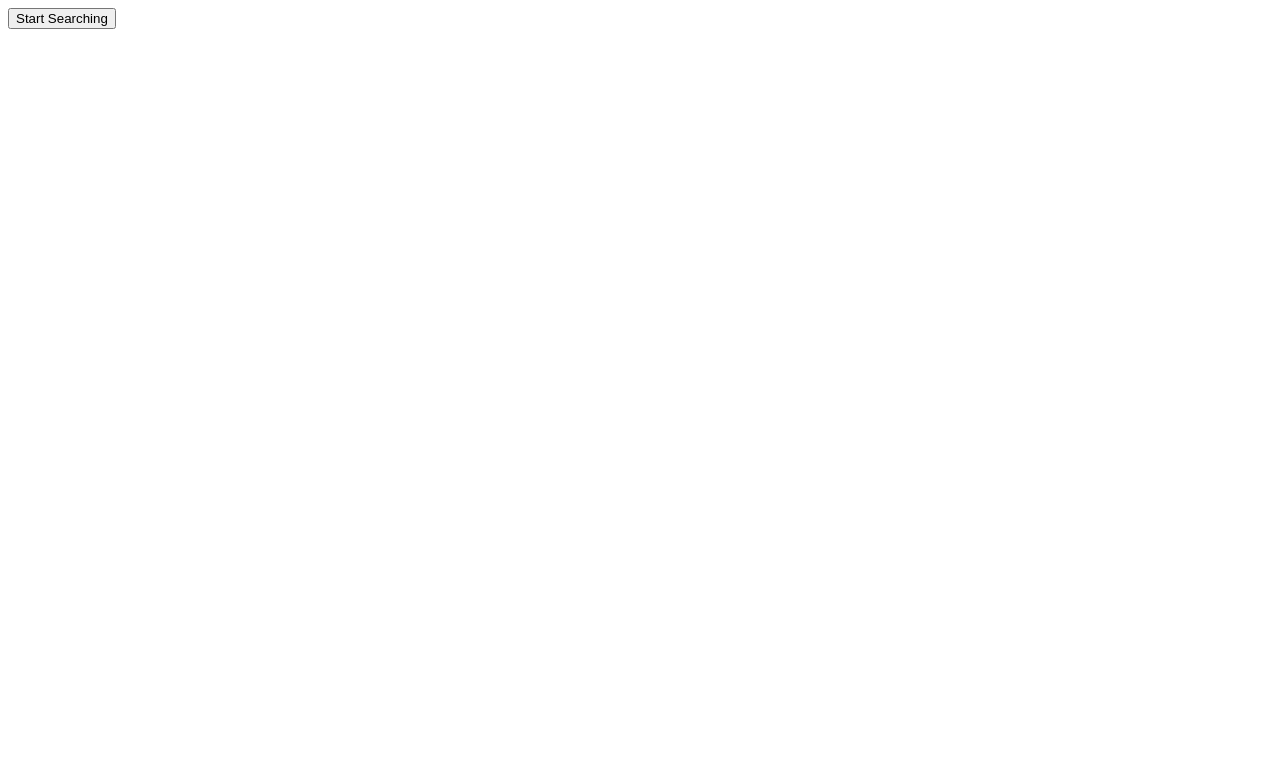
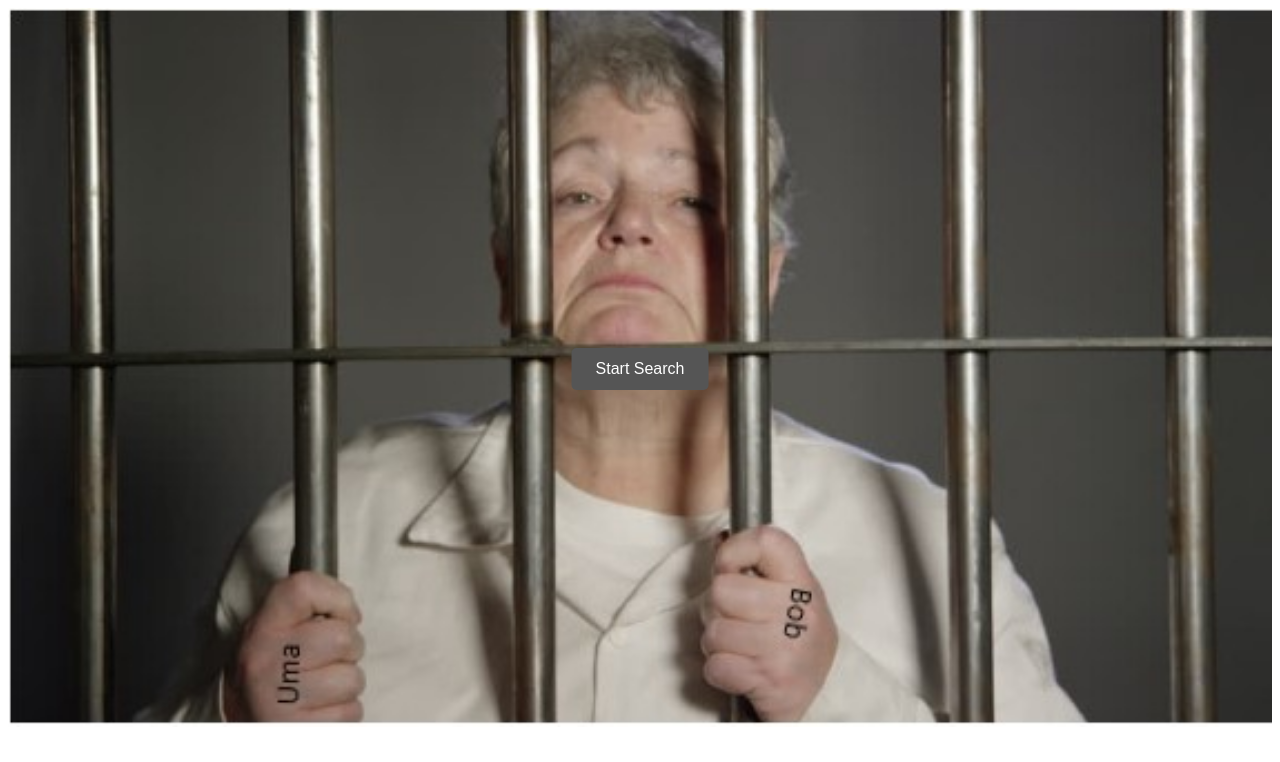
Before and after one commit to cwadeking/MostWanted_proj, a plain HTML site: page index.html in a window 1280 px wide. Drawn offline with Linux system fonts and the light colour scheme.

Commit message:
after checking errors in code, worked pair programming to implement some html and css external styling sheet. final push

```diff
--- a/index.html
+++ b/index.html
@@ -2,11 +2,16 @@
 <html lang="en">
   <head>
     <meta charset="utf-8">
+    <meta name="viewport" content="width=device-width, initial-scale=1">
     <title>devCodeCamp &middot; Most Wanted</title>
   </head>
   <body>
-    <button onclick="app(data)">Start Searching</button>
+    <link rel="stylesheet" href="styles.css">
     <script src="data.js"></script>
     <script src="app.js"></script>
+      <div class="container">
+        <img src="oldladyinjail.jpg" alt="oldladyinjail" style ="height:100%;width:100%" >
+        <button class="btn" onclick= "app(data)";>Start Search</button>
+      </div>
   </body>
 </html>
--- /dev/null
+++ b/styles.css
@@ -0,0 +1,26 @@
+.container {
+    position: relative;
+    width: 100%;
+    height: 100%;
+  }
+
+  .container img {
+    width: 100%;
+    height: auto;
+  }
+
+  .container .btn {
+    position: absolute;
+    top: 50%;
+    left: 50%;
+    transform: translate(-50%, -50%);
+    -ms-transform: translate(-50%, -50%);
+    background-color: #555;
+    color: white;
+    font-size: 16px;
+    padding: 12px 24px;
+    border: none;
+    cursor: pointer;
+    border-radius: 5px;
+    text-align: center;
+  }
```
Also changed, not shown: oldladyinjail.jpg (added).
